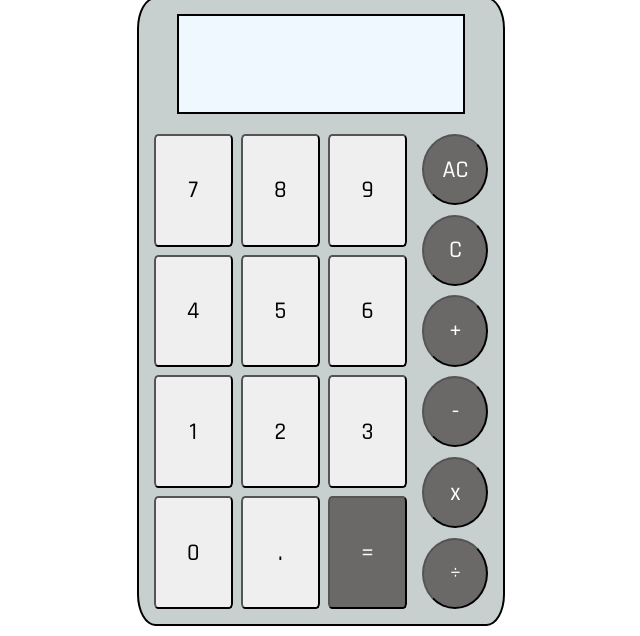
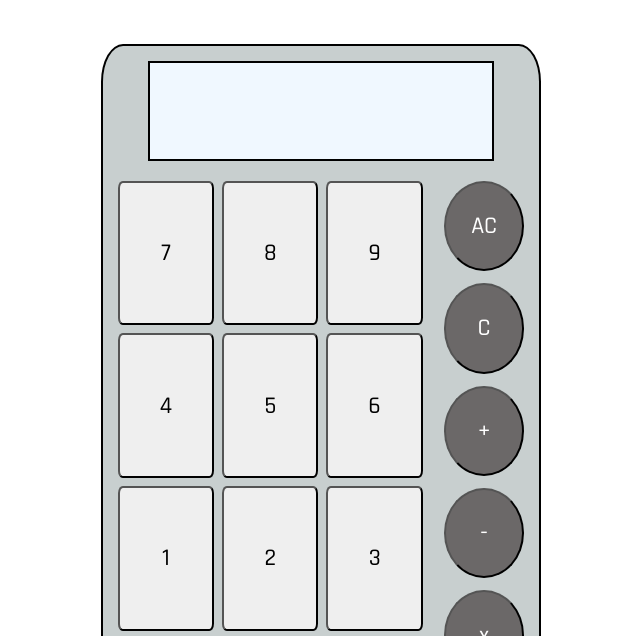
Before and after one commit to jsmusa/calculator, a plain HTML site: page index.html in a window 1280 px wide. Shown: the part 87-723 px from the top of the page, without its empty margins (319-959 px from the left). Drawn offline with Linux system fonts and the light colour scheme.

Commit message:
Style container

```diff
--- a/style.css
+++ b/style.css
@@ -8,6 +8,13 @@
     box-sizing: border-box;
 }
 
+#container {
+    flex: 1;
+    display: flex;
+    justify-content: center;
+    align-items: center;
+}
+
 #calculator-box {
     background-color: rgb(200, 207, 207);
     border: 2px solid #000;
@@ -16,7 +23,7 @@
     flex-direction: column;
     align-items: center;
     padding: 15px;
-    height: 70%;
+    height: 85%;
     gap: 20px;
     aspect-ratio: 9/16;
 }
```
